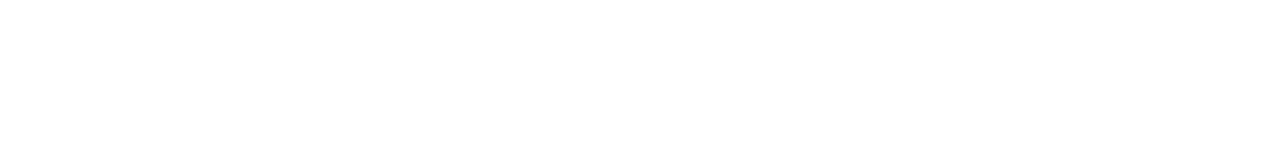
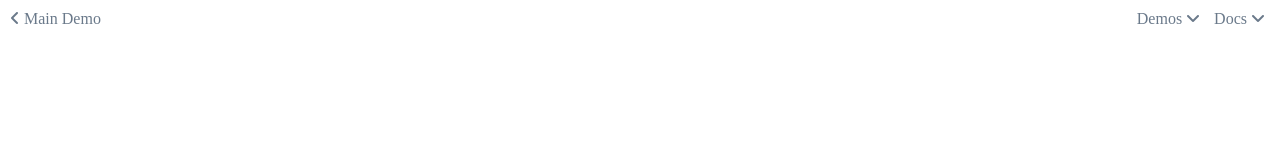
Before and after one commit to reynolga/Saas_Software, a plain HTML site: page index.html in a window 1280 px wide. Drawn offline with Linux system fonts and the light colour scheme.

Commit message:
Added top-top header

```diff
--- a/css/style.css
+++ b/css/style.css
@@ -4,4 +4,52 @@
 --black: rgb(30, 32, 34);
 --green: rgb(0, 201, 166);
 --blue-font: rgb(58, 127, 255);
+--dark-gray: rgb(106, 121, 138);
+
+--success:#64ECF5;
+--danger: #FF8B8D;
+
+--size-1:0.0625rem;
+--size-8: 0.475rem;
+--size-10: 0.625rem;
+--size-14: 0.875rem;
+--size-16: 1rem;
+--size-18: 1.125rem;
+--size-20: 1.25rem;
+--size-30: 1.875rem;
+--size-40: 2.5rem;
+--size-50: 3.125rem;
+--size-75: 4.6875rem;
+--size-100: 6.25rem;
+--size-150: 9.375rem;
 }
+
+body {
+  margin: 0px;
+}
+
+.top-header {
+  display: flex;
+  flex-direction: row;
+}
+
+.top-header-left {
+  display: inline;
+  color: var(--dark-gray);
+  margin-left: 10px;
+  margin-top: 10px;
+  margin-right: auto;
+}
+
+.top-header-right {
+  display: inline;
+  color:var(--dark-gray);
+  margin-right: 10px;
+  margin-top: 10px;
+}
+
+.inline-item {
+  display: inline;
+  margin-right: 5px;
+  margin-left: 5px;;
+}
--- a/index.html
+++ b/index.html
@@ -10,11 +10,26 @@
   <link rel="stylesheet" href="./css/style.css">
   <link rel="stylesheet" href="./css/responsive.css">
 
+  <script src="https://kit.fontawesome.com/fb991ba62e.js" crossorigin="anonymous"></script>
 
 </head>
 
 <body>
 
+  <header>
+    <div class="top-header">
+      <div class="top-header-left">
+        <i class="fas fa-angle-left"></i>
+        Main Demo
+      </div>
+
+      <div class="top-header-right">
+        <div class="inline-item">Demos <i class="fas fa-angle-down"></i></div>
+        <div class="inline-item">Docs <i class="fas fa-angle-down"></i></div>
+      </div>
+    </div>
+
+</header>
 
 </body>
 </html>
```
